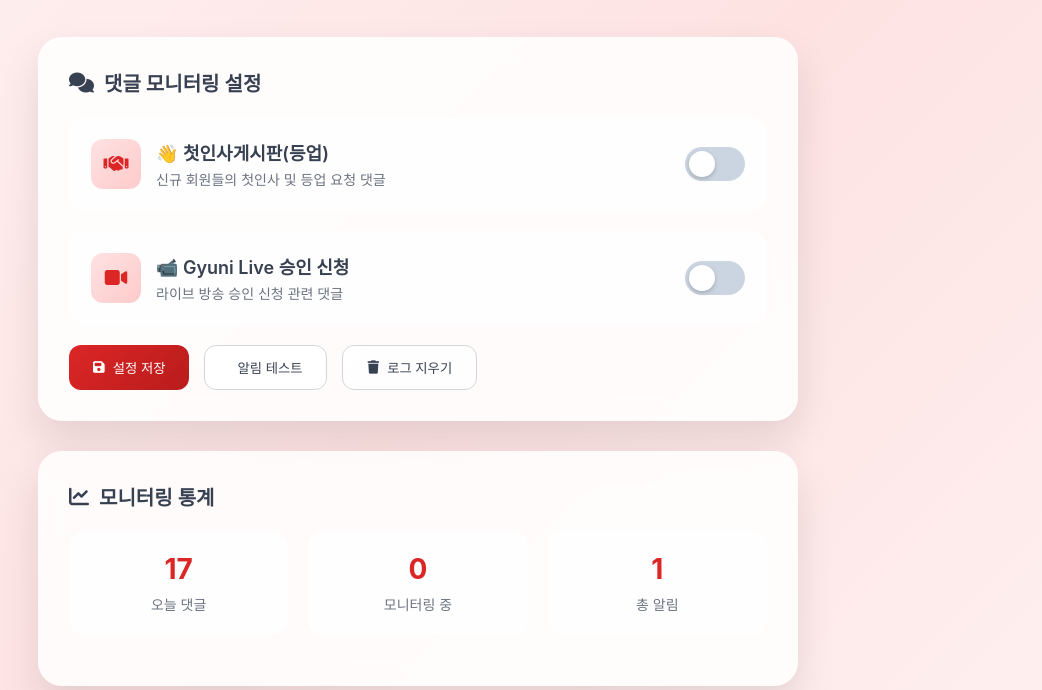
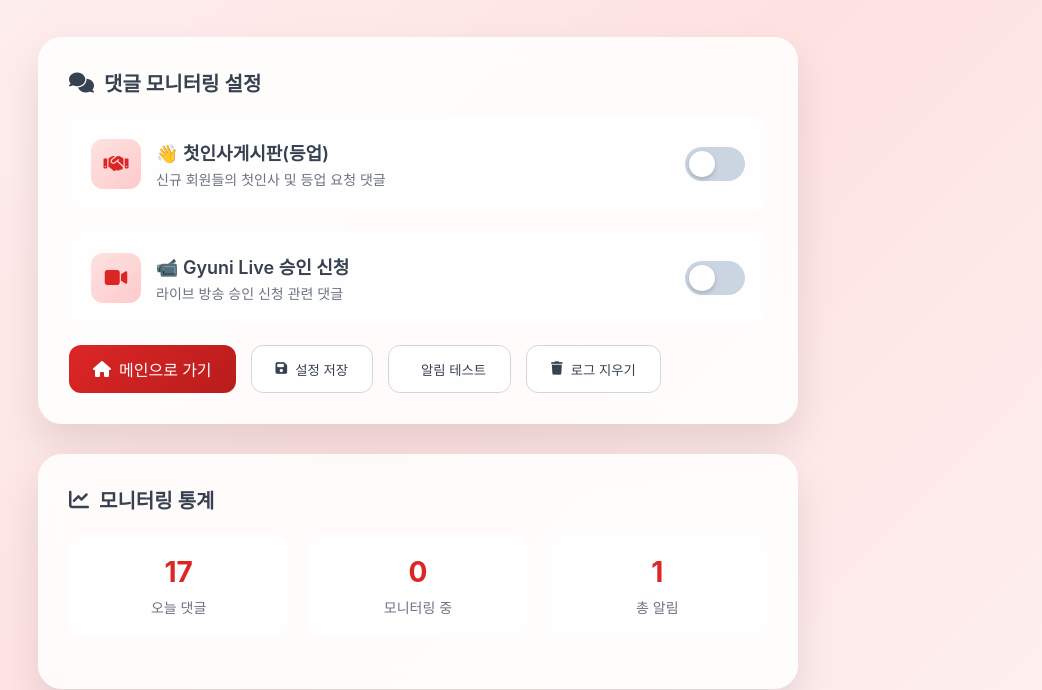
Before and after one commit to cometrue940319/gyuni-monitor, a plain HTML site: page admin.html in a window 1280 px wide. Shown: the part 118-808 px from the top of the page, without its empty margins (222-1264 px from the left). Drawn offline with Linux system fonts and the light colour scheme; some icons are missing; a web font is replaced by a local one.

Commit message:
Update admin.html

```diff
--- a/admin.html
+++ b/admin.html
@@ -176,7 +176,7 @@
         }
 
         .activity-log {
-            max-height: 300px;
+            max-height: 100vh;
             overflow-y: auto;
             border: 1px solid #e5e7eb;
             border-radius: 12px;
@@ -368,7 +368,11 @@
             </div>
 
             <div class="control-buttons">
-                <button class="btn btn-primary" onclick="saveSettings()">
+                <a href="index.html" class="btn btn-primary">
+                    <i class="fas fa-home"></i>
+                    메인으로 가기
+                </a>
+                <button class="btn btn-secondary" onclick="saveSettings()">
                     <i class="fas fa-save"></i>
                     설정 저장
                 </button>
```
